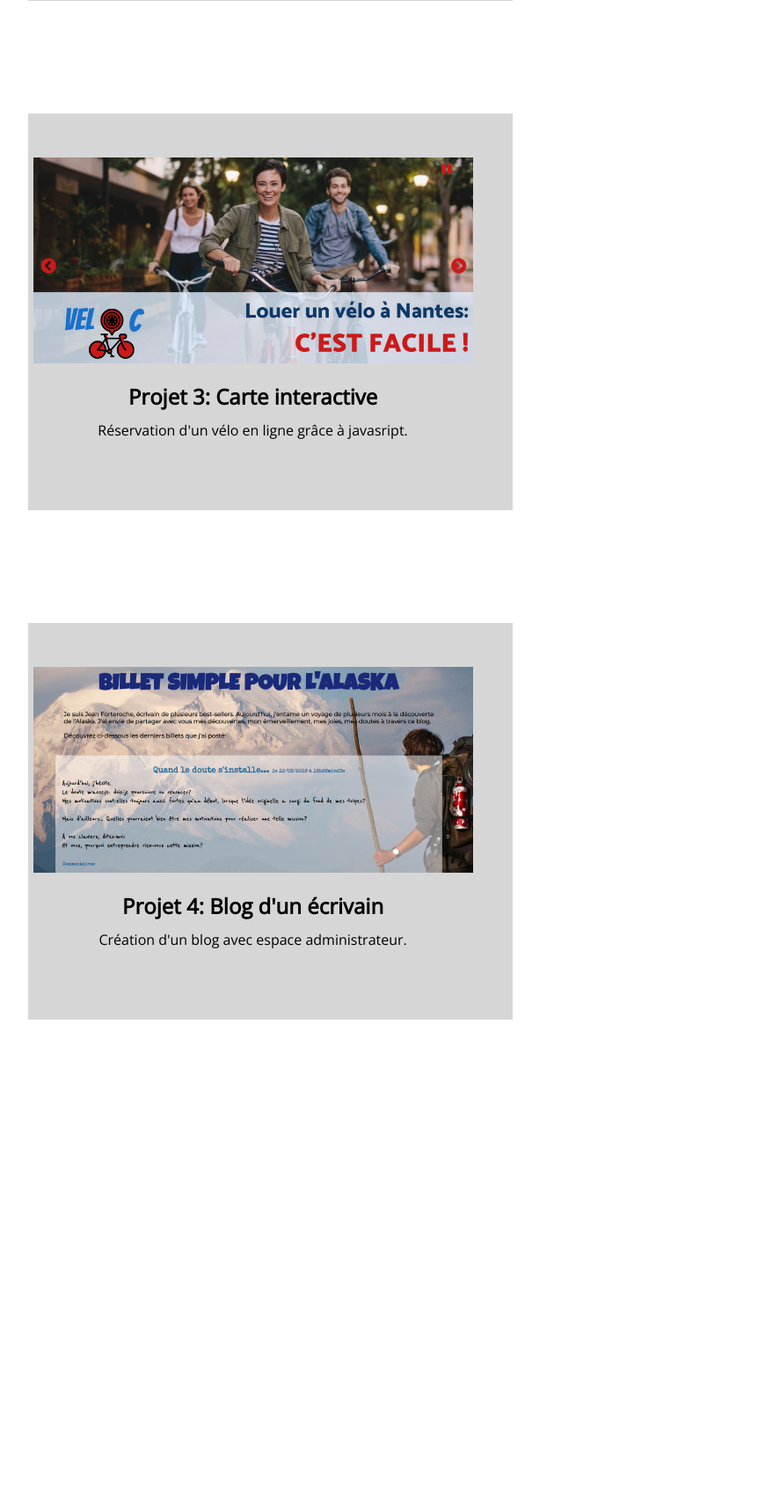
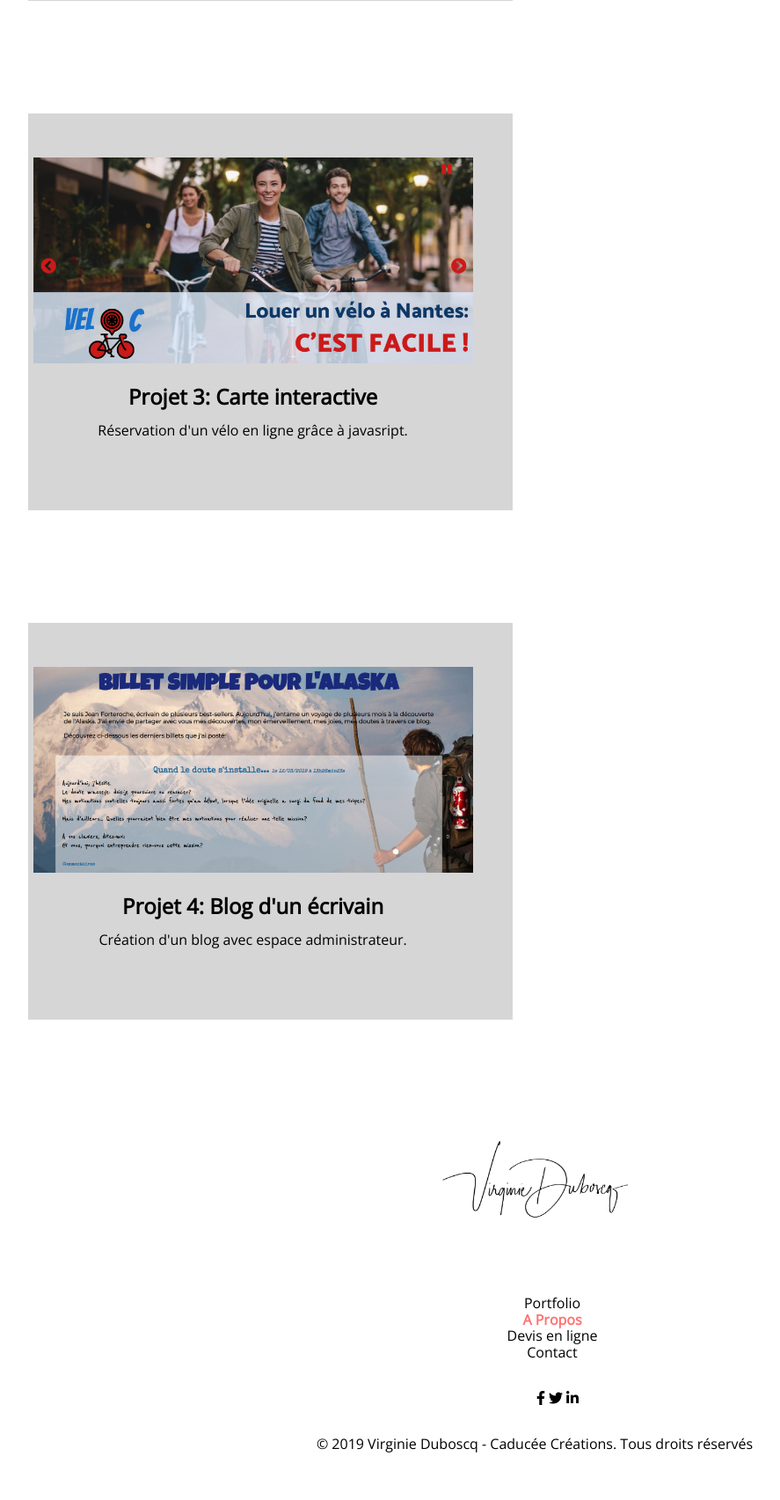
Before and after one commit to mentzelia/projet_5, a PHP site: page / in a window 1280 px wide. Shown: the part 1906-3611 px from the top of the page at 88% size, without its empty margins (32-919 px from the left). Before the commit the page ends 3065 px from the top, so only its background shows below. Run offline with PHP 8.4, Linux system fonts and the light colour scheme; some libraries are stand-ins or nearby versions.

Commit message:
ajustement css factorisation, ajout d'un footer sur toutes les pages + mise en forme css

```diff
--- a/css/style.css
+++ b/css/style.css
@@ -6,7 +6,7 @@ body {
 
 }
 
-header, main, .text-section, article, .image-section, .about-section, figcaption, .contact-form, #cform {
+header, .header-nav ul, main, .text-section, article, .image-section, .about-section, figcaption, .contact-form, #cform, footer, .social-icons {
 
     display: flex;
 
@@ -29,22 +29,30 @@ section:hover .overlay-color, .image-section:hover .carre, .portrait:hover .port
     position: absolute;
 }
 
-header {
+header, .social-icons {
 
     flex-flow: row nowrap;
     justify-content: space-between;
 
 }
 
-#logo, nav {
+#logo, .header-nav {
 
     margin: 3%;
+    width: 30%;
 
 }
 
-#logo {
+.nav-active a {
 
-    width: 30%;
+    color: rgba(251, 83, 83, 0.8);
+    font-weight: bold;
+
+}
+
+.header-nav ul {
+
+    justify-content: space-around;
 }
 
 li {
@@ -60,7 +68,7 @@ a {
 
 }
 
-main {
+main, .header-nav ul {
 
     flex-flow: row wrap;
 
@@ -125,7 +133,7 @@ section:hover .overlay-color {
 
 }
 
-figcaption {
+figcaption, footer {
 
     flex-flow: column nowrap;
     align-items: center;
@@ -217,24 +225,40 @@ h2 {
 
 }
 
+.button, #send-button {
+
+    border: solid 2px rgb(255, 255, 255);
+    background-color: rgba(251, 83, 83, 0.8);
+    padding: 3%;
+
+
+}
 .button {
 
     margin: 3%;
     margin-top: 15%;
-    padding: 3%;
-    background-color: rgba(251, 83, 83, 0.8);
     align-self: center;
-    border: solid 2px rgb(255, 255, 255);
-
 
 }
 
-.button:hover {
+.button a, #send-button {
+
+    color: rgb(255, 255, 255);
+    font-weight: 800;
+}
+
+.button:hover, #send-button:hover {
 
     border: solid 2px rgba(251, 83, 83, 0.8);
     color: rgba(251, 83, 83, 0.8);
     background-color: rgb(255, 255, 255);
 
+}
+
+.button:hover a, #send-button:hover {
+
+    color: rgba(251, 83, 83, 0.8);
+    font-weight: 800;
 }
 
 .button:active {
@@ -274,6 +298,11 @@ h2 {
 
 #send-button {
 
-    width: 15%;
+    width: 25%;
     align-self: flex-end;
 }
+
+.social-icons li {
+    width: 100%;
+    margin: 5%;
+}
--- a/index.html
+++ b/index.html
@@ -19,6 +19,7 @@
         <link href="css/responsive.css" rel="stylesheet" type="text/css">
         <link href="https://fonts.googleapis.com/css?family=Montserrat:900" rel="stylesheet">
         <link href="https://fonts.googleapis.com/css?family=Open+Sans:300" rel="stylesheet">
+        <link rel="stylesheet" href="https://use.fontawesome.com/releases/v5.8.1/css/all.css" integrity="sha384-50oBUHEmvpQ+1lW4y57PTFmhCaXp0ML5d60M1M7uH2+nqUivzIebhndOJK28anvf" crossorigin="anonymous">
 
     </head>
 
@@ -33,13 +34,15 @@
 
             </h1>
 
-            <nav>
+            <nav class="header-nav">
 
                 <ul>
 
                     <li class="nav-active"><a href="index.html">Portfolio</a></li>
 
                     <li><a href="apropos.html">A Propos</a></li>
+
+                    <li><a href="devis.html">Devis en ligne</a></li>
 
                     <li><a href="contact.html">Contact</a></li>
 
@@ -164,11 +167,45 @@
 
             </section>
 
-
         </main>
 
+        <footer>
 
+             <h1>
 
+                 <a href="index.html"><img id="logo" src="images/logo.png" title="logo Caducée Créations" alt="logo Caducée Créations"/></a>
+
+             </h1>
+
+             <nav class="footer-nav">
+
+                 <ul>
+
+                    <li><a href="index.html">Portfolio</a></li>
+
+                    <li class="nav-active"><a href="apropos.html">A Propos</a></li>
+
+                    <li><a href="devis.html">Devis en ligne</a></li>
+
+                    <li><a href="contact.html">Contact</a></li>
+
+                </ul>
+
+             </nav>
+
+             <ul class="social-icons">
+
+                <li><a href="#"><i class="fab fa-facebook-f"></i></a></li>
+
+            	<li><a href="#"><i class="fab fa-twitter"></i></a></li>
+
+                <li><a href="#"><i class="fab fa-linkedin-in"></i></a></li>
+
+            </ul>
+
+            <p class="copy-right">&copy; 2019  Virginie Duboscq - Caducée Créations. Tous droits réservés</p>
+
+         </footer>
 
      </body>
 
```
Also changed, not shown: apropos.html (+42 -1 lines), contact.html (+42 -7 lines).
